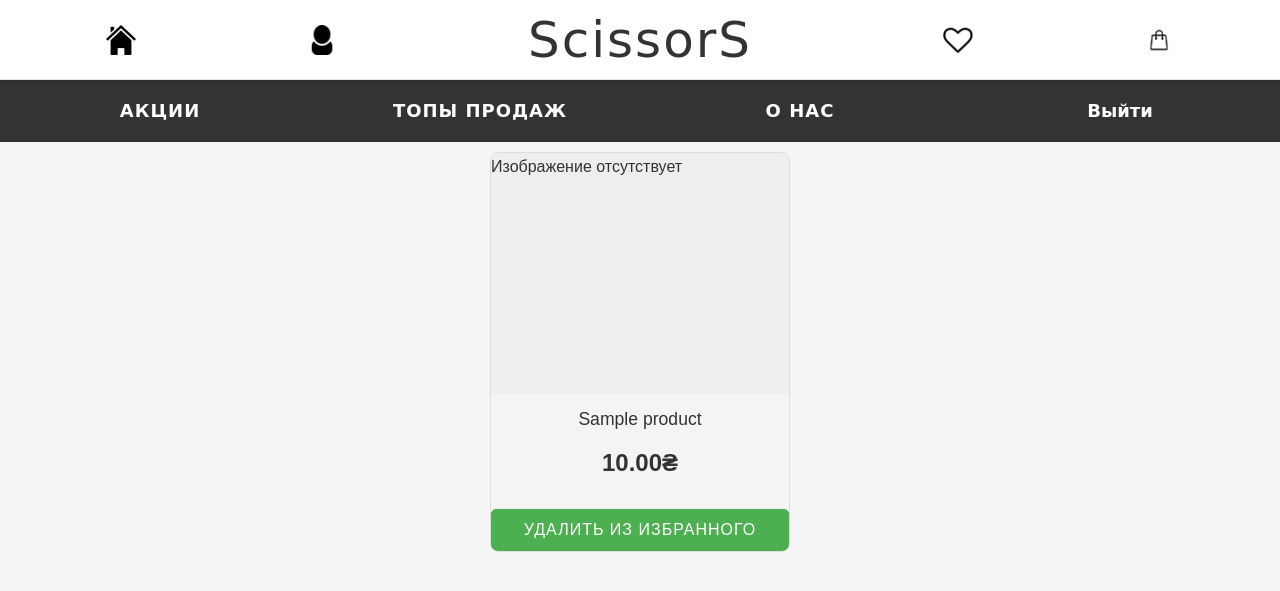
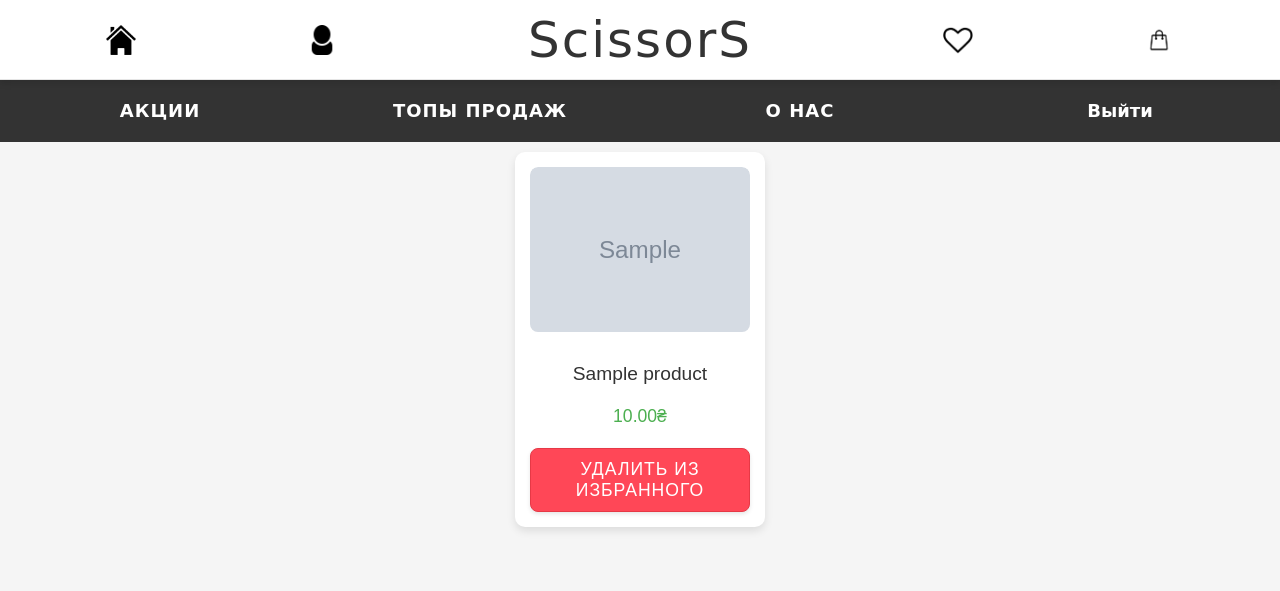
Before and after one commit to Baranotik15/My_project, a Django app: page /users/favorites/ in a window 1280 px wide. Shown: the top 591 px of the page. Run offline with Django 5.2, Linux system fonts and the light colour scheme; a user stored in the database is signed in; tables that the repository leaves empty hold one stand-in row (values such as "Sample post"); grey boxes marked "Sample" are stand-in pictures; lists and menus that the app fills with data are empty.

Commit message:
add some stile for favorite and add media file to bd

```diff
--- a/shopPj/orders/urls.py
+++ b/shopPj/orders/urls.py
@@ -10,6 +10,6 @@ urlpatterns = [
     path(
         "order-success/",
         OrderSuccessView.as_view(),
-        name="order_success.css"
+        name="order_success"
     ),
 ]
--- a/shopPj/products/admin.py
+++ b/shopPj/products/admin.py
@@ -21,6 +21,7 @@ class ProductAdmin(admin.ModelAdmin):
         "stock",
         "category",
         "created_at",
+        "image_url"
     )
     list_filter = (
         "category",
--- a/shopPj/products/models.py
+++ b/shopPj/products/models.py
@@ -26,6 +26,12 @@ class Product(models.Model):
     )
     created_at = models.DateTimeField(auto_now_add=True)
     updated_at = models.DateTimeField(auto_now=True)
+    image_url = models.URLField(
+        max_length=500,
+        null=True,
+        blank=True,
+        default=None,
+    )
 
     def __str__(self):
         return self.name
--- a/shopPj/products/views.py
+++ b/shopPj/products/views.py
@@ -7,7 +7,7 @@ class ProductListView(ListView):
     model = Product
     template_name = "products/product_list.html"
     context_object_name = "products"
-    paginate_by = 3
+    paginate_by = 8
 
     def get_queryset(self):
         queryset = Product.objects.all()
--- a/shopPj/static/product/css/product_detail.css
+++ b/shopPj/static/product/css/product_detail.css
@@ -1,33 +1,42 @@
 .product-container {
-    max-width: 800px;
+    max-width: 1000px;
     margin: 20px auto;
-    padding: 20px;
+    padding: 30px;
     background: #fff;
     box-shadow: 0 4px 8px rgba(0, 0, 0, 0.1);
-    border-radius: 10px;
+    border-radius: 12px;
 }
 
 .product-title {
     font-family: 'Great Vibes', cursive;
     color: #333333;
-    font-size: 3em;
+    font-size: 2.5em;
     margin-bottom: 20px;
     text-shadow: 2px 2px 4px rgba(0, 0, 0, 0.2);
     text-align: center;
 }
 
-.product-image img {
-    max-width: 100%;
+.product-detail-image {
+    width: 100%;
+    text-align: center;
+    margin-bottom: 20px;
+}
+
+.product-detail-image img {
+    width: 40%;
     height: auto;
-    border-radius: 8px;
+    object-fit: contain;
+    display: block;
+    margin: 0 auto;
 }
 
 .product-price {
     font-family: 'Arial', sans-serif;
-    font-size: 1.5em;
+    font-size: 1.8em;
     color: #333;
-    margin-bottom: 15px;
+    margin-bottom: 20px;
     text-align: center;
+    font-weight: bold;
 }
 
 .product-description {
@@ -42,7 +51,7 @@
     display: flex;
     justify-content: center;
     gap: 20px;
-    margin-top: 20px;
+    margin-top: 30px;
 }
 
 .btn {
--- a/shopPj/static/product/css/product_list.css
+++ b/shopPj/static/product/css/product_list.css
@@ -26,8 +26,16 @@
 
 .product-image {
   width: 100%;
-  height: 320px;
+  height: 280px;
   background-color: #eee;
+  display: flex;
+  justify-content: center;
+  align-items: center;
+}
+
+.product-image img {
+  width: 100%;
+  height: 100%;
   object-fit: cover;
 }
 
@@ -62,7 +70,7 @@
 
 .search-form-container form {
   display: flex;
-  justify-content: space-between;
+  flex-direction: row;
   align-items: center;
   width: 60%;
   max-width: 500px;
@@ -70,15 +78,15 @@
   border: 1px solid #ccc;
   border-radius: 10px;
   background-color: #f9f9f9;
+  gap: 10px;
 }
 
 .search-form-container input[type="text"] {
-  width: 80%;
+  flex-grow: 1;
   padding: 0.5rem;
   border: 1px solid #ccc;
   border-radius: 5px;
   font-size: 1rem;
-  margin-right: 10px;
 }
 
 .search-form-container button {
@@ -90,6 +98,7 @@
   cursor: pointer;
   font-size: 1rem;
   transition: background-color 0.3s ease;
+  white-space: nowrap;
 }
 
 .search-form-container button:hover {
@@ -116,8 +125,13 @@
     grid-template-columns: 1fr;
   }
 
+  .search-form-container form {
+    flex-direction: row;
+    justify-content: space-between;
+  }
+
   .search-form-container input[type="text"] {
-    width: 70%;
+    flex-grow: 1;
   }
 
   .search-form-container button {
--- /dev/null
+++ b/shopPj/static/users/css/favorites.css
@@ -0,0 +1,84 @@
+.favorites-list {
+    display: flex;
+    flex-wrap: wrap;
+    gap: 20px;
+    justify-content: center;
+    margin-top: 20px;
+}
+
+.favorite-item {
+    display: flex;
+    flex-direction: column;
+    align-items: center;
+    width: 250px;
+    padding: 15px;
+    background: #fff;
+    border-radius: 10px;
+    box-shadow: 0 4px 8px rgba(0, 0, 0, 0.1);
+    transition: transform 0.3s ease, box-shadow 0.3s ease;
+    position: relative;
+}
+
+.favorite-item:hover {
+    transform: translateY(-5px);
+    box-shadow: 0 6px 12px rgba(0, 0, 0, 0.15);
+}
+
+.favorite-image {
+    width: 100%;
+    max-height: 280px;
+    overflow: hidden;
+    border-radius: 8px;
+    margin-bottom: 15px;
+}
+
+.favorite-image img {
+    width: 100%;
+    height: 100%;
+    object-fit: cover;
+    border-radius: 8px;
+}
+
+.favorite-info {
+    text-align: center;
+}
+
+.favorite-name {
+    font-family: 'Arial', sans-serif;
+    font-size: 1.2em;
+    color: #333;
+    margin-bottom: 10px;
+}
+
+.favorite-price {
+    font-family: 'Arial', sans-serif;
+    font-size: 1.1em;
+    color: #4CAF50;
+}
+
+.btn-remove-favorite {
+    display: inline-block;
+    padding: 10px 20px;
+    text-decoration: none;
+    color: #fff;
+    background: #ff4757;
+    border: 1px solid #e63946;
+    border-radius: 8px;
+    font-family: 'Arial', sans-serif;
+    font-size: 1.1em;
+    text-transform: uppercase;
+    letter-spacing: 1px;
+    transition: all 0.3s ease;
+    margin-top: 15px;
+}
+
+.btn-remove-favorite:hover {
+    transform: translateY(-2px);
+    box-shadow: 0 4px 8px rgba(0, 0, 0, 0.2);
+    background: linear-gradient(135deg, #e63946, #c62828);
+}
+
+.btn-remove-favorite:active {
+    transform: translateY(1px);
+    box-shadow: 0 1px 2px rgba(0, 0, 0, 0.1);
+}
--- a/shopPj/templates/base.html
+++ b/shopPj/templates/base.html
@@ -15,6 +15,7 @@
   <link rel="stylesheet" href="{% static "orders/css/order_success.css" %}">
   <link rel="stylesheet" href="{% static "users/css/profile.css" %}">
   <link rel="stylesheet" href="{% static "base_pattern/css/pagination.css" %}">
+  <link rel="stylesheet" href="{% static "users/css/favorites.css" %}">
 </head>
 <body>
 <header>
--- a/shopPj/templates/products/product_list.html
+++ b/shopPj/templates/products/product_list.html
@@ -14,8 +14,8 @@
       <a href="{% url 'product_detail' product.pk %}">
         <div class="product-item">
           <div class="product-image">
-            {% if product.image %}
-              <img src="{{ product.image.url }}" alt="{{ product.name }}">
+            {% if product.image_url %}
+              <img src="{{ product.image_url }}" alt="{{ product.name }}">
             {% else %}
               <p>Изображение отсутствует</p>
             {% endif %}
--- a/shopPj/templates/users/favorites.html
+++ b/shopPj/templates/users/favorites.html
@@ -2,25 +2,25 @@
 {% load static %}
 {% block content %}
 
-  <div class="products">
+  <div class="favorites-list">
     {% for product in favorites %}
       <a href="{% url 'product_detail' product.pk %}">
-        <div class="product-item">
-          <div class="product-image">
-            {% if product.image %}
-              <img src="{{ product.image.url }}" alt="{{ product.name }}">
+        <div class="favorite-item">
+          <div class="favorite-image">
+            {% if product.image_url %}
+              <img src="{{ product.image_url }}" alt="{{ product.name }}">
             {% else %}
               <p>Изображение отсутствует</p>
             {% endif %}
           </div>
-          <div class="product-info">
-            <div class="product-name">{{ product.name }}</div>
-            <div class="product-price">{{ product.price }}₴</div>
+          <div class="favorite-info">
+            <div class="favorite-name">{{ product.name }}</div>
+            <div class="favorite-price">{{ product.price }}₴</div>
           </div>
 
           <form method="post" action="{% url 'remove_from_favorites' product.id %}">
             {% csrf_token %}
-            <button type="submit" class="btn btn-remove">Удалить из избранного</button>
+            <button type="submit" class="btn btn-remove-favorite">Удалить из избранного</button>
           </form>
         </div>
       </a>
```
Also changed, not shown: shopPj/templates/products/product_detail.html (+6 -2 lines), shopPj/products/migrations/0004_product_image_url.py (added).
